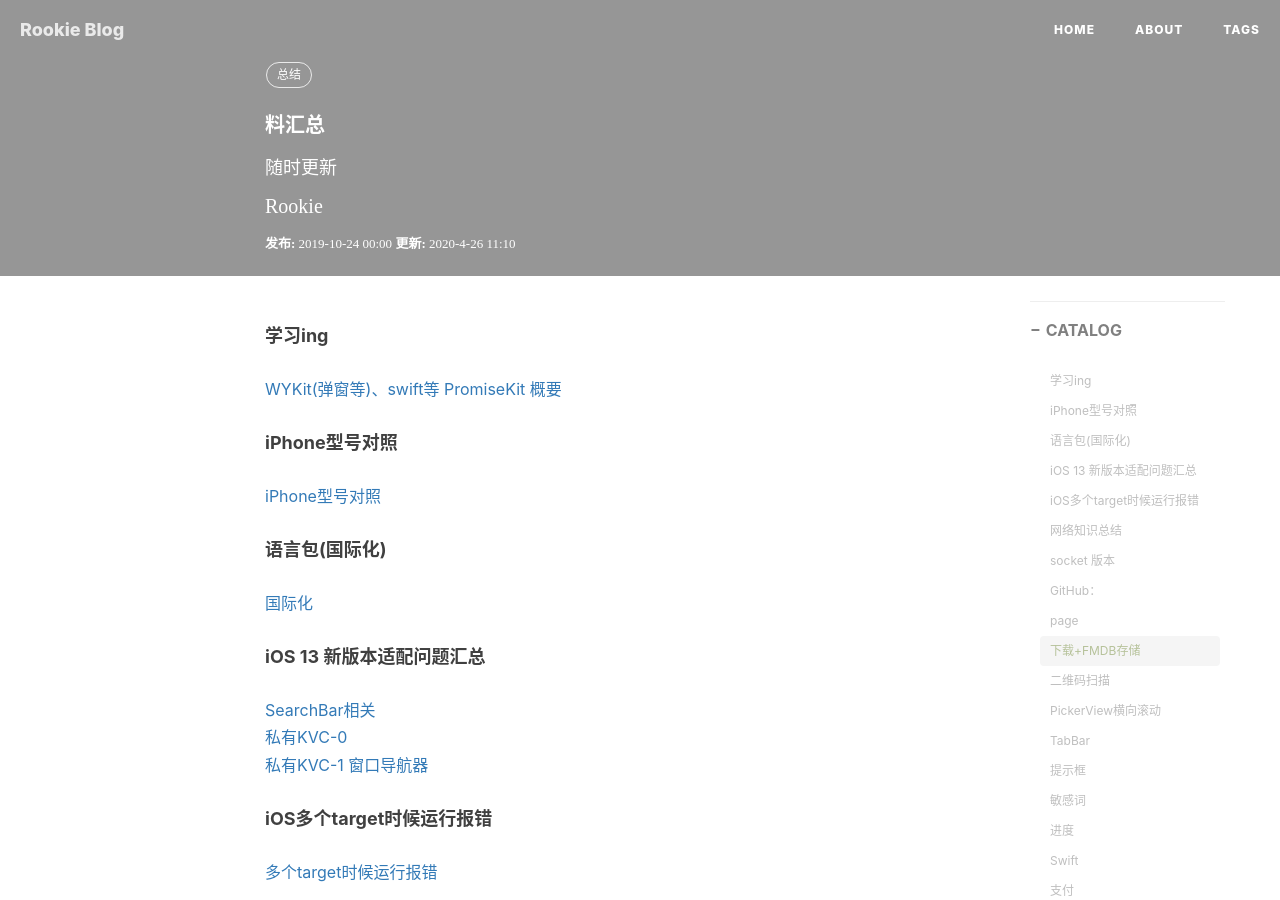
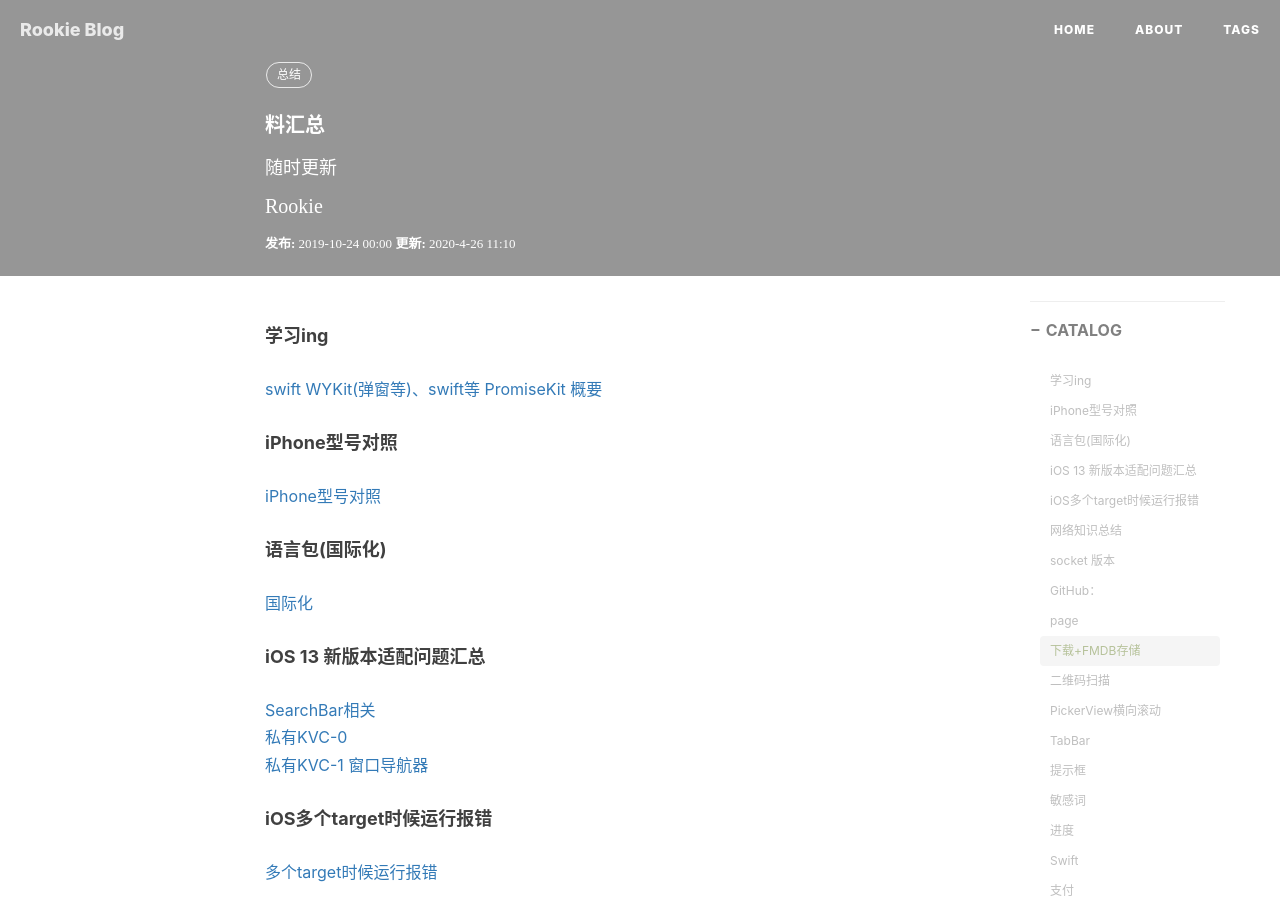
Before and after one commit to yznote/yznote.github.io, a Jekyll site: the page built from _posts/1993-06-05-资料汇总.md, in a window 1280 px wide and 900 px high. Built offline with Jekyll 4.4.1, drawn with Linux system fonts in a browser that asks for light colours; nearby versions of some CDN libraries; comment, search, counter and statistics services are not loaded.

Commit message:
Update 1993-06-05-资料汇总.md

```diff
--- a/_posts/1993-06-05-资料汇总.md
+++ b/_posts/1993-06-05-资料汇总.md
@@ -13,6 +13,7 @@ tags:
 ---
 
 #### 学习ing
+[swift](https://github.com/allenwong/30DaysofSwift)
 [WYKit(弹窗等)、swift等](https://github.com/Jacke-xu)
 [PromiseKit 概要](https://www.jianshu.com/p/86e47d3ced8d)
 
```
